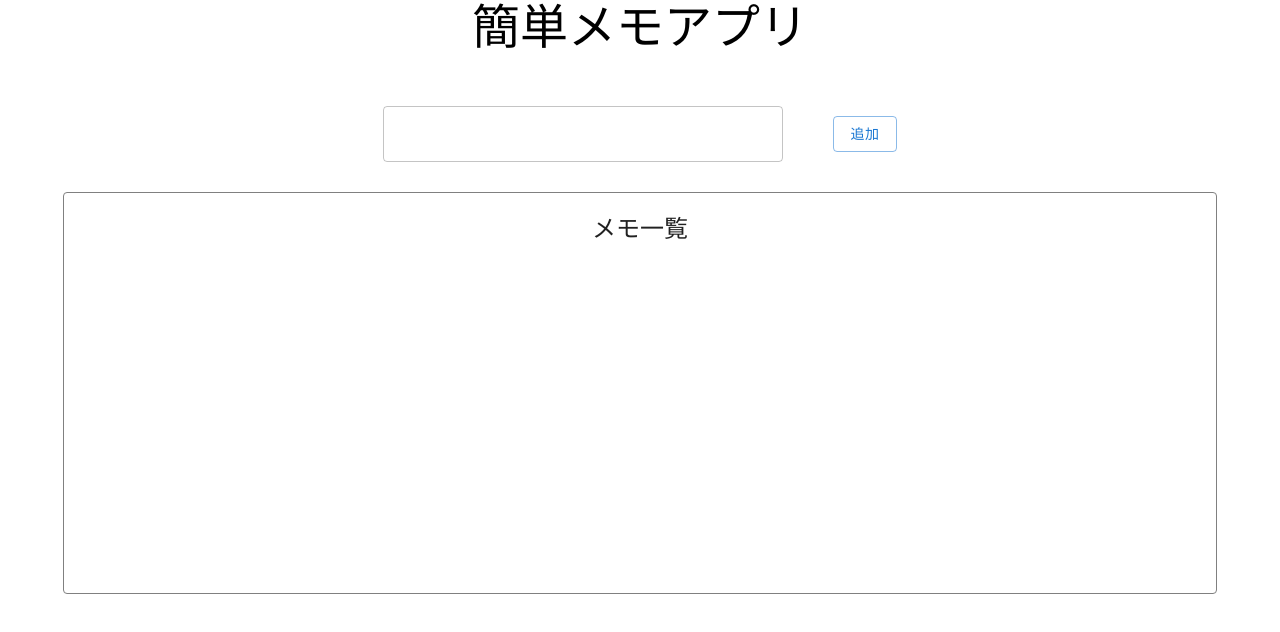
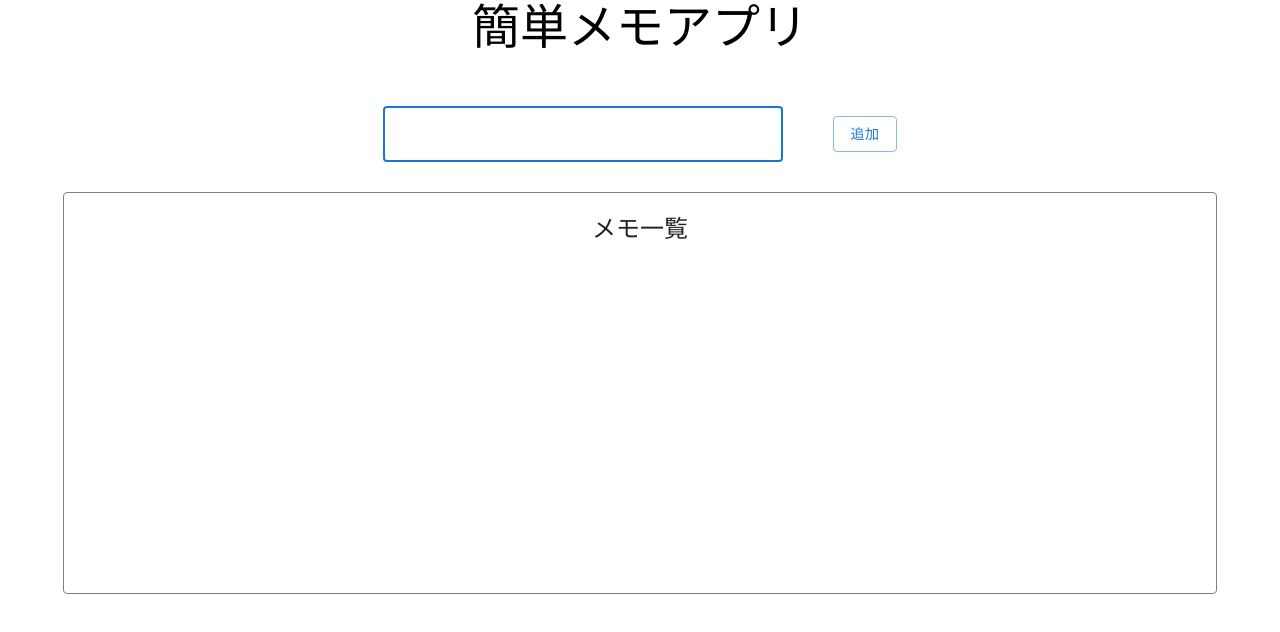
Before and after one commit to teppei1994667/ts-react-memo, a React (Create React App) app: page / in a window 1280 px wide. Shown: the top 632 px of the page. Built offline with nearby package versions, Linux system fonts and the light colour scheme.

Commit message:
ControlledTextFieldでTextFieldで使用できる全てのプロパティを使用できるように変更

```diff
--- a/src/components/InputMemo.tsx
+++ b/src/components/InputMemo.tsx
@@ -24,7 +24,7 @@ export const InputMemo = () => {
     <Grid container>
       <Grid item sx={{ width: "400px" }}>
         <FormProvider {...memoForm}>
-          <ControlledTextField fullWidth name="memo" />
+          <ControlledTextField fullWidth name="memo" autoFocus />
         </FormProvider>
       </Grid>
       <Grid
--- a/src/share/ControlledTextField.tsx
+++ b/src/share/ControlledTextField.tsx
@@ -6,7 +6,7 @@ export type ControlledTextFieldProps = Omit<TextFieldProps, "name"> & {
 };
 
 export const ControlledTextField = (props: ControlledTextFieldProps) => {
-  const { fullWidth, label, variant, name } = props;
+  const { fullWidth, label, variant, name, ...restProps } = props;
   const { control } = useFormContext();
 
   return (
@@ -24,6 +24,7 @@ export const ControlledTextField = (props: ControlledTextFieldProps) => {
           variant={variant}
           error={!!errors.memo}
           helperText={errors.memo?.message as string}
+          {...restProps}
         />
       )}
     />
```
